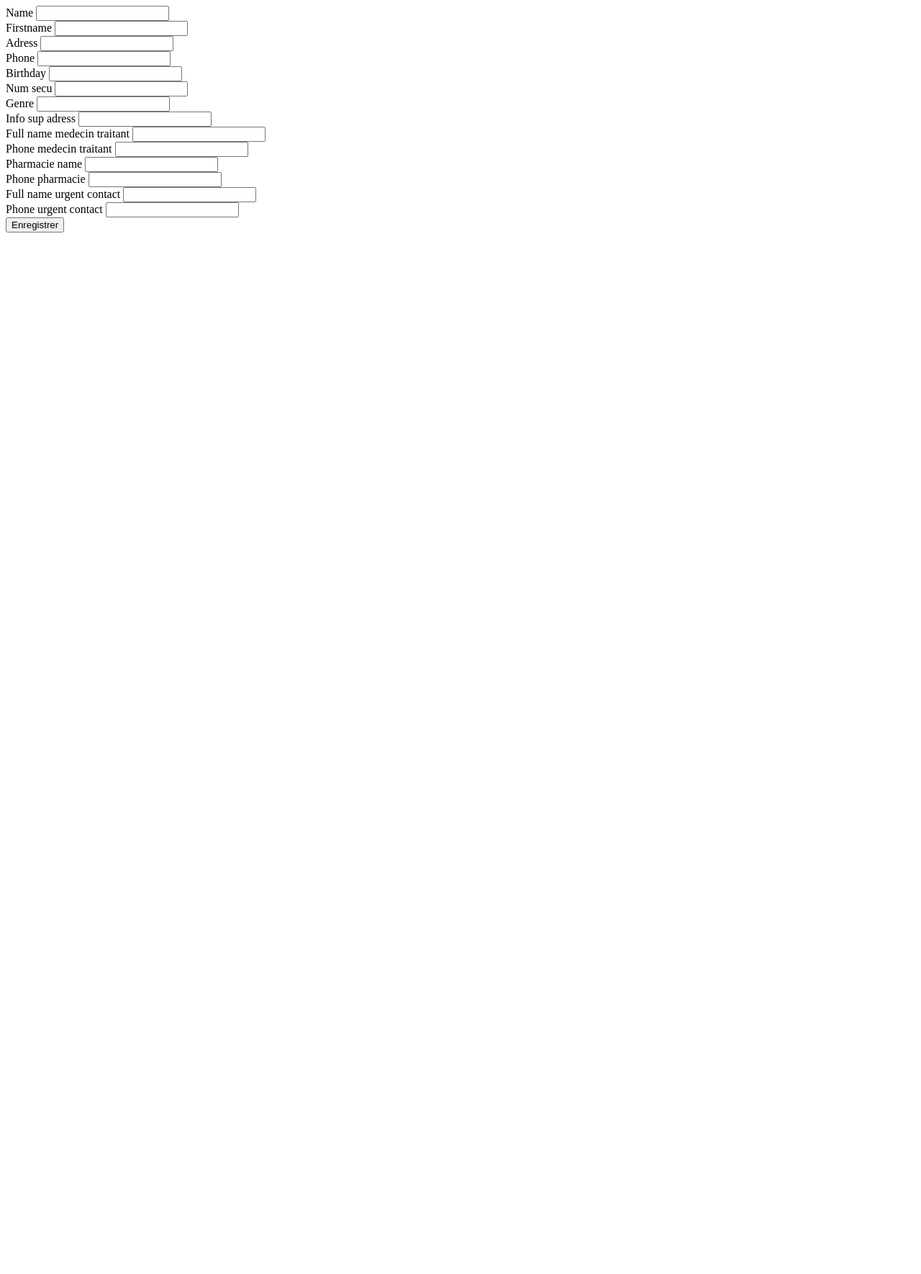
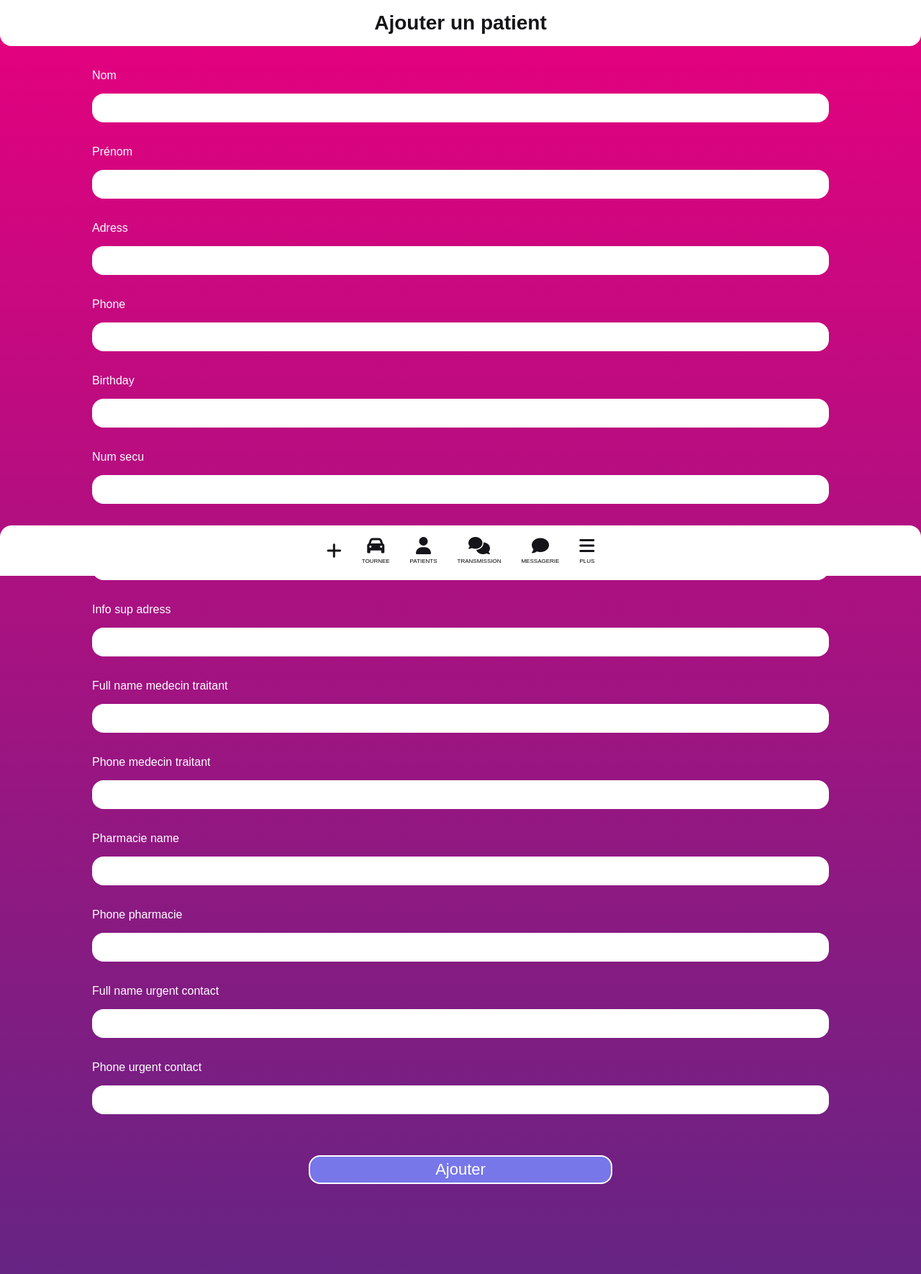
Before and after one commit to Pierre1077/idelly, a Symfony app: template templates/patients/add/add.html.twig in a window 1280 px wide. Shown: the whole page at 72% size. Before the commit the page ends 323 px from the top, so only its background shows below. Run offline with Twig, Linux system fonts and the light colour scheme; the template is opened without the code that fills it, so the values that code supplies are empty; form fields are guessed from the names that the template uses; some libraries are stand-ins or nearby versions.

Commit message:
feat: front add patient

```diff
--- a/templates/patients/add/add.html.twig
+++ b/templates/patients/add/add.html.twig
@@ -1,62 +1,130 @@
+{% extends 'base.html.twig' %}
+
+{% block title %}Hello PatientsController!{% endblock %}
+
+{% block body %}
+
+<div id="add__patient">
+    <div class="banner">
+        <h2>Ajouter un patient</h2>
+    </div>
+    {{ form_start(form) }}
+    <div class="form__container">
+        <div class="input__container">
             <div>
-    {{ form_start(form) }}
+                {{ form_label(form.name, 'Nom') }}
+            </div>
             <div>
-        <div>
-            {{ form_label(form.name) }}
                 {{ form_widget(form.name) }}
             </div>
+        </div>
+        <div class="input__container">
             <div>
-            {{ form_label(form.firstname) }}
+                {{ form_label(form.firstname, 'Prénom') }}
+            </div>
+            <div>
                 {{ form_widget(form.firstname) }}
             </div>
+        </div>
+        <div class="input__container">
             <div>
                 {{ form_label(form.adress) }}
+            </div>
+            <div>
                 {{ form_widget(form.adress) }}
             </div>
+        </div>
+        <div class="input__container">
             <div>
                 {{ form_label(form.phone) }}
+            </div>
+            <div>
                 {{ form_widget(form.phone) }}
-        </div><div>
+            </div>
+        </div>
+        <div class="input__container">
+            <div>
                 {{ form_label(form.birthday) }}
+            </div>
+            <div>
                 {{ form_widget(form.birthday) }}
             </div>
+        </div>
+        <div class="input__container">
             <div>
                 {{ form_label(form.numSecu) }}
+            </div>
+            <div>
                 {{ form_widget(form.numSecu) }}
             </div>
+        </div>
+        <div class="input__container">
             <div>
                 {{ form_label(form.genre) }}
+            </div>
+            <div>
                 {{ form_widget(form.genre) }}
             </div>
+        </div>
+        <div class="input__container">
             <div>
                 {{ form_label(form.infoSupAdress) }}
+            </div>
+            <div>
                 {{ form_widget(form.infoSupAdress) }}
             </div>
+        </div>
+        <div class="input__container">
             <div>
                 {{ form_label(form.fullNameMedecinTraitant) }}
+            </div>
+            <div>
                 {{ form_widget(form.fullNameMedecinTraitant) }}
             </div>
+        </div>
+        <div class="input__container">
             <div>
                 {{ form_label(form.PhoneMedecinTraitant) }}
+            </div>
+            <div>
                 {{ form_widget(form.PhoneMedecinTraitant) }}
             </div>
+        </div>
+        <div class="input__container">
             <div>
                 {{ form_label(form.PharmacieName) }}
+            </div>
+            <div>
                 {{ form_widget(form.PharmacieName) }}
             </div>
+        </div>
+        <div class="input__container">
             <div>
                 {{ form_label(form.PhonePharmacie) }}
+            </div>
+            <div>
                 {{ form_widget(form.PhonePharmacie) }}
             </div>
+        </div>
+        <div class="input__container">
             <div>
                 {{ form_label(form.fullNameUrgentContact) }}
+            </div>
+            <div>
                 {{ form_widget(form.fullNameUrgentContact) }}
             </div>
+        </div>
+        <div class="input__container">
             <div>
                 {{ form_label(form.phoneUrgentContact) }}
+            </div>
+            <div>
                 {{ form_widget(form.phoneUrgentContact) }}
             </div>
         </div>
-    <button type="submit">Enregistrer</button>
+        <button type="submit">Ajouter</button>
+    </div>
     {{ form_end(form) }}
 </div>
+
+{% endblock %}
```
Also changed, not shown: public/assets/style/addPatient.css (added), public/assets/style/addPatient.scss (added), public/assets/style/style.css, public/assets/style/style.scss, 2 other files. Lines whose indentation alone changed are shown as unchanged.
